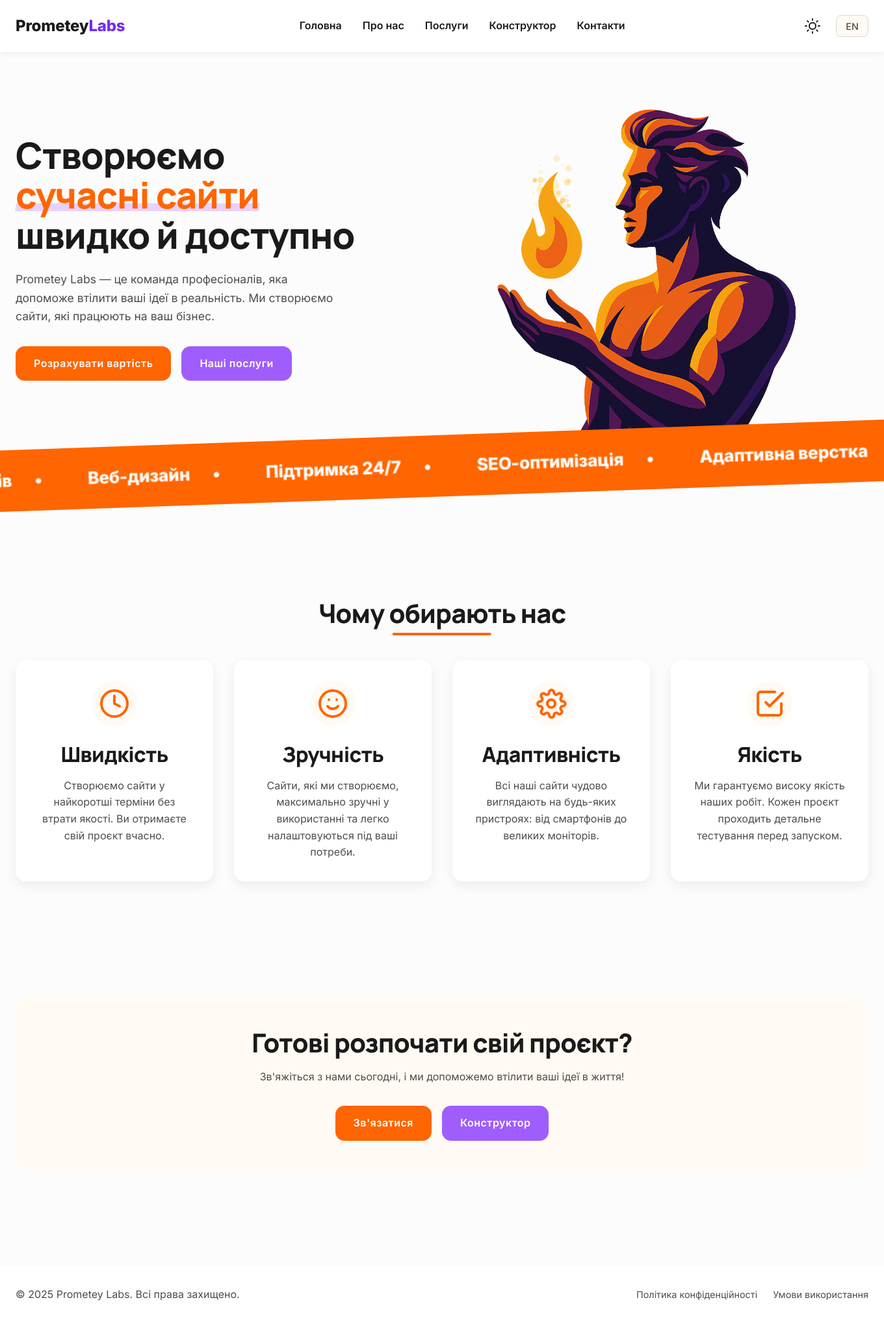
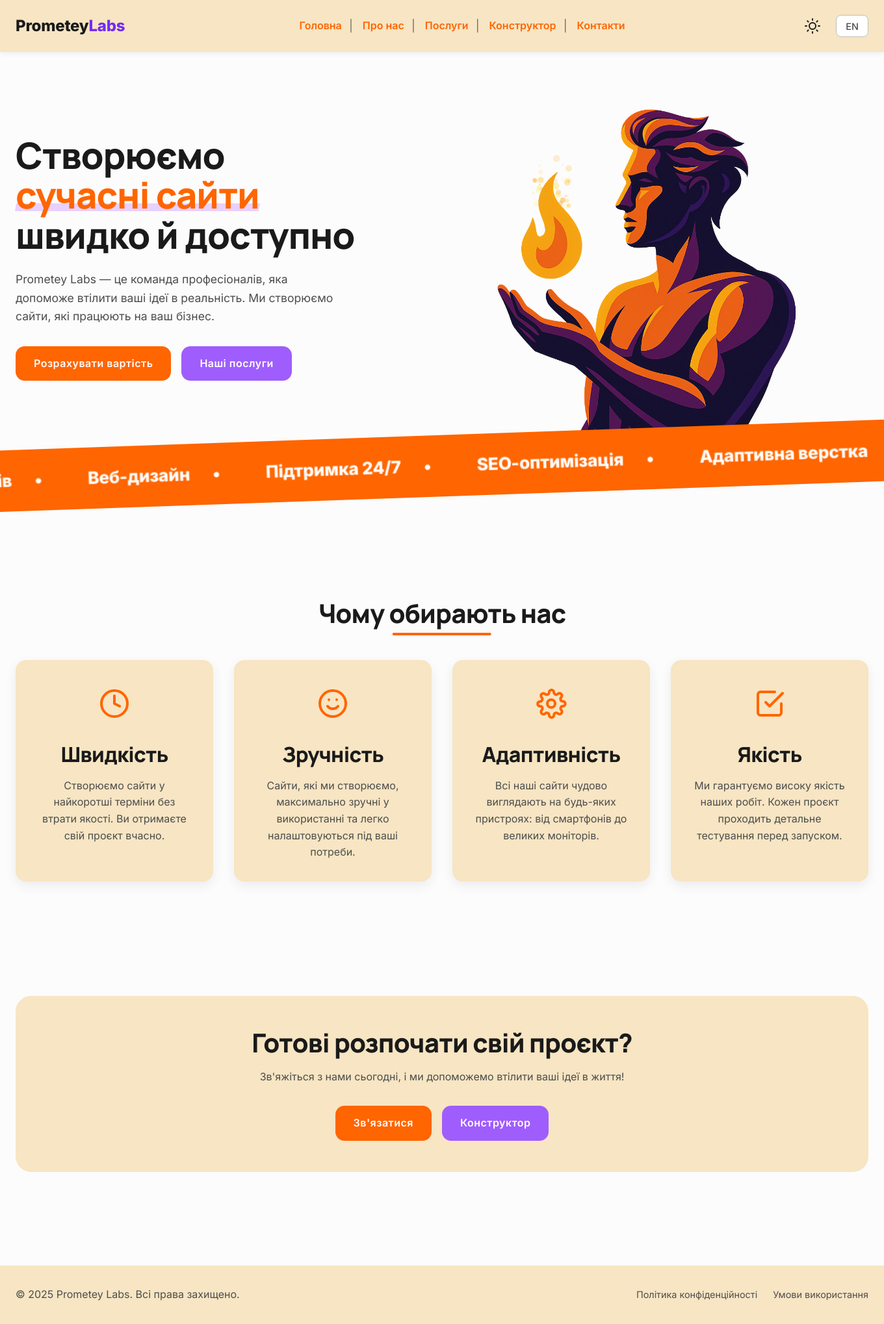
Before and after one commit to BonisOleg/prometeyLabs, a Django app: page /en/ in a window 1360 px wide; the page is wider, and only the part inside the window is pictured. Shown: that part at 65% size. Run offline with Django 5.2, Linux system fonts and the light colour scheme.

Commit message:
Styles done

```diff
--- a/prometei/static/prometei/css/base.css
+++ b/prometei/static/prometei/css/base.css
@@ -46,8 +46,8 @@
     --theme-bg: #fcfcfc;
     --theme-text: #1a1a1a;
     --theme-subtext: #4d4d4d;
-    --theme-surface: #ffffff;
-    --theme-surface-alt: #fffaf3;
+    --theme-surface: var(--color-sand-300);
+    --theme-surface-alt: var(--color-sand-300);
     --theme-accent: #ff6500;
     --theme-accent-alt: #742cf0;
     --theme-button: var(--color-purple-300);
@@ -205,43 +207,78 @@ a:hover {
     font-weight: 800;
     color: var(--theme-text);
     letter-spacing: -0.01em;
+    transition: color 0.3s ease;
 }
 
 .logo__accent {
     color: var(--theme-accent-alt);
+    transition: color 0.3s ease, transform 0.3s ease;
+    display: inline-block;
+    /* Needed for transform */
+}
+
+/* Logo Hover Effect */
+.logo:hover .logo__text {
+    color: var(--theme-accent);
+    /* Change main text to orange */
+}
+
+.logo:hover .logo__accent {
+    color: var(--color-purple-200);
+    /* Slightly lighter purple */
+    transform: scale(1.08);
+    /* Slightly scale up Labs */
 }
 
 /* Navigation */
 .nav__list {
     display: flex;
     list-style: none;
-    gap: 2rem;
+    gap: 0;
+    align-items: center;
+}
+
+.nav__item {
+    position: relative;
+    padding: 0 1rem;
+}
+
+.nav__item:not(:last-child)::after {
+    content: '|';
+    position: absolute;
+    right: -1px;
+    top: 50%;
+    transform: translateY(-50%);
+    color: var(--theme-subtext);
+    font-weight: 100;
+    font-size: 1.1em;
+    opacity: 0.8;
+}
+
+.nav__item:first-child {
+    padding-left: 0;
+}
+
+.nav__item:last-child {
+    padding-right: 0;
 }
 
 .nav__link {
-    color: var(--theme-text);
+    color: var(--theme-accent);
     font-weight: 600;
     position: relative;
     padding: 8px 0;
+    white-space: nowrap;
+    text-decoration: none;
 }
 
 .nav__link:hover {
     color: var(--theme-accent-alt);
+    text-decoration: none;
 }
 
 .nav__link::after {
-    content: '';
-    position: absolute;
-    width: 0;
-    height: 2px;
-    bottom: 0;
-    left: 0;
-    background-color: var(--theme-accent);
-    transition: width 0.3s ease;
-}
-
-.nav__link:hover::after {
-    width: 100%;
+    display: none;
 }
 
 /* Header Controls */
@@ -299,9 +336,9 @@ a:hover {
 }
 
 .language-switcher__select {
-    background-color: var(--theme-surface-alt);
+    background-color: #ffffff;
     color: var(--theme-subtext);
-    border: 1px solid var(--color-gray-200);
+    border: 1px solid var(--color-gray-300);
     padding: 0.4rem 0.8rem;
     border-radius: 8px;
     cursor: pointer;
--- a/prometei/templates/prometei/base.html
+++ b/prometei/templates/prometei/base.html
@@ -73,7 +73,7 @@
                             {% get_available_languages as LANGUAGES %}
                             {% get_language_info_list for LANGUAGES as languages %}
                             {% for language in languages %}
-                            <option value="{{ language.code }}" {% if language.code == request.LANGUAGE_CODE %}selected{%endif %}>
+                            <option value="{{ language.code }}" {% if language.code == request.LANGUAGE_CODE%}selected{%endif %}>
                                 {{ language.code|upper }}
                             </option>
                             {% endfor %}
```
Also changed, not shown: other parts of prometei/static/prometei/css/base.css (+33 -24 lines), prometei/static/prometei/css/builder.css (+15 -3 lines), prometei/static/prometei/css/contact.css (+5 -4 lines).
